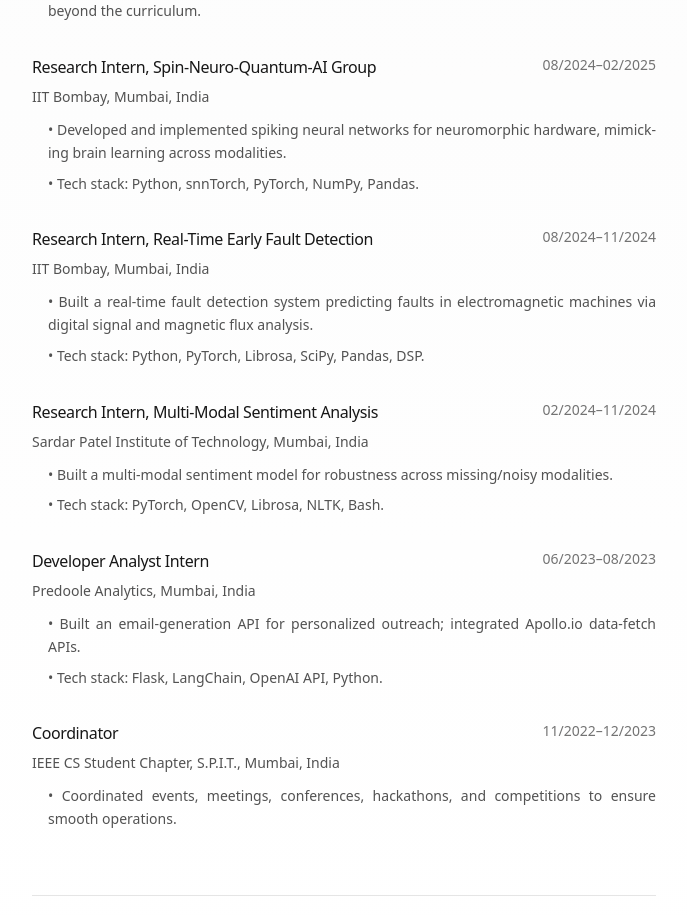
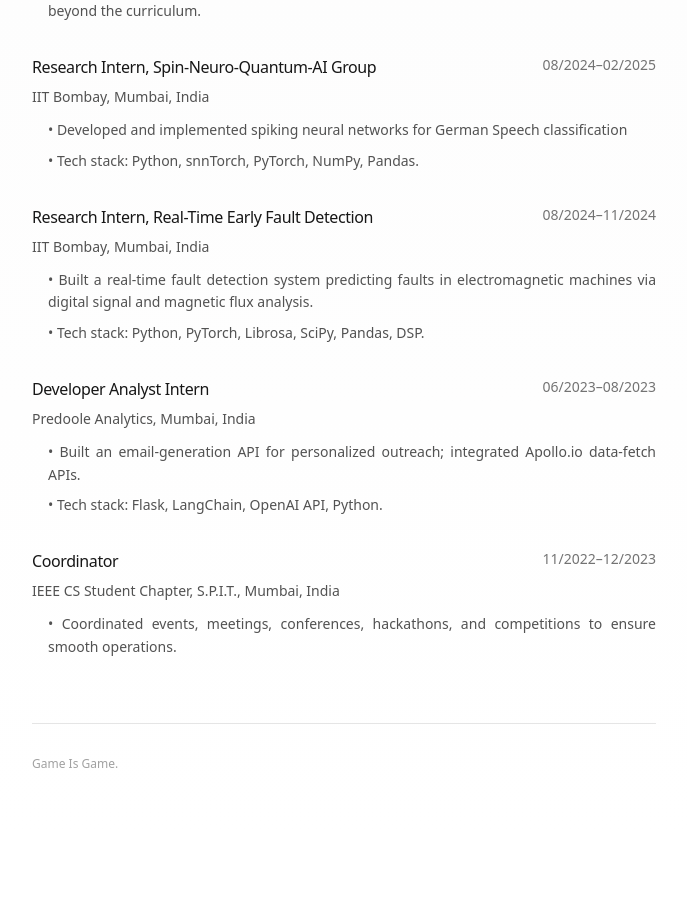
Before and after one commit to stochi0/personal-page, a Next.js app: page /work in a window 1280 px wide. Shown: the part 1308-2224 px from the top of the page, without its empty margins (296-983 px from the left). After the commit the page ends 2144 px from the top, so only its background shows below. Built offline with nearby package versions, Linux system fonts and the light colour scheme.

Commit message:
update work

```diff
--- a/src/app/work/page.tsx
+++ b/src/app/work/page.tsx
@@ -132,7 +132,7 @@ export default function Work() {
               </div>
               <p className="text-sm text-neutral-600 dark:text-neutral-400 mb-3">IIT Bombay, Mumbai, India</p>
               <ul className="text-sm text-neutral-600 dark:text-neutral-400 leading-relaxed space-y-2 pl-4">
-                <li>• Developed and implemented spiking neural networks for neuromorphic hardware, mimicking brain learning across modalities.</li>
+                <li>• Developed and implemented spiking neural networks for German Speech classification</li>
                 <li>• Tech stack: Python, snnTorch, PyTorch, NumPy, Pandas.</li>
               </ul>
             </div>
@@ -148,20 +148,6 @@ export default function Work() {
               <ul className="text-sm text-neutral-600 dark:text-neutral-400 leading-relaxed space-y-2 pl-4">
                 <li>• Built a real-time fault detection system predicting faults in electromagnetic machines via digital signal and magnetic flux analysis.</li>
                 <li>• Tech stack: Python, PyTorch, Librosa, SciPy, Pandas, DSP.</li>
-              </ul>
-            </div>
-
-            <div>
-              <div className="flex justify-between items-start mb-2">
-                <h3 className="font-medium text-neutral-900 dark:text-neutral-100">
-                  Research Intern, Multi-Modal Sentiment Analysis
-                </h3>
-                <span className="text-sm text-neutral-500 dark:text-neutral-400">02/2024–11/2024</span>
-              </div>
-              <p className="text-sm text-neutral-600 dark:text-neutral-400 mb-3">Sardar Patel Institute of Technology, Mumbai, India</p>
-              <ul className="text-sm text-neutral-600 dark:text-neutral-400 leading-relaxed space-y-2 pl-4">
-                <li>• Built a multi-modal sentiment model for robustness across missing/noisy modalities.</li>
-                <li>• Tech stack: PyTorch, OpenCV, Librosa, NLTK, Bash.</li>
               </ul>
             </div>
 
```
